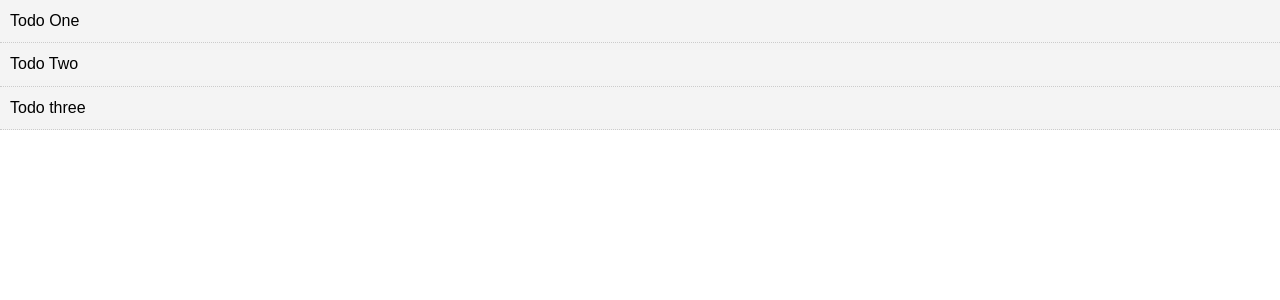
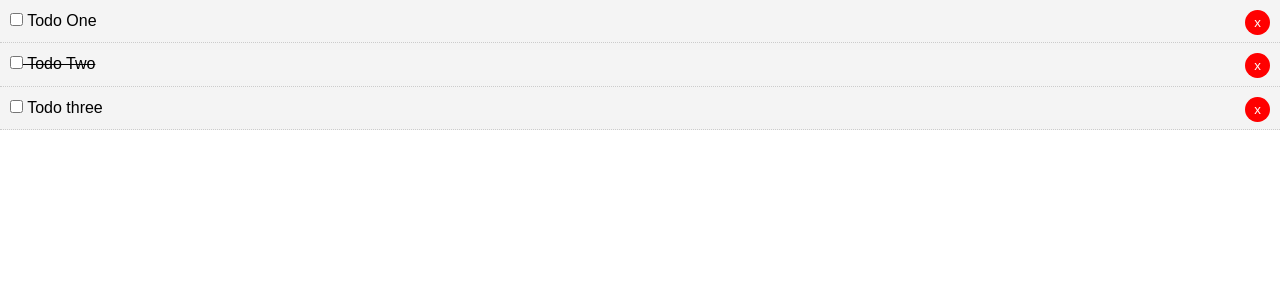
Before and after one commit to lmariquit/vue-todo-app, a Vue app: page / in a window 1280 px wide. Shown: the top 300 px of the page. Built offline with nearby package versions, Linux system fonts and the light colour scheme.

Commit message:
used v-on directive to add a change event in order to mark or unmark complete

```diff
--- a/src/components/TodoItem.vue
+++ b/src/components/TodoItem.vue
@@ -1,13 +1,22 @@
 <template>
-  <div class="todo-item">
-    <p>{{todo.title}}</p>
+  <div class="todo-item" v-bind:class="{'is-complete':todo.completed}">
+    <p>
+      <input type="checkbox" v-on:change="markComplete">
+      {{todo.title}}
+      <button class="del">x</button>
+    </p>
   </div>
 </template>
 
 <script>
 export default {
   name: 'TodoItem',
-  props: ['todo']
+  props: ['todo'],
+  methods: {
+    markComplete() {
+      this.todo.completed = !this.todo.completed
+    }
+  }
 }
 </script>
 
```
